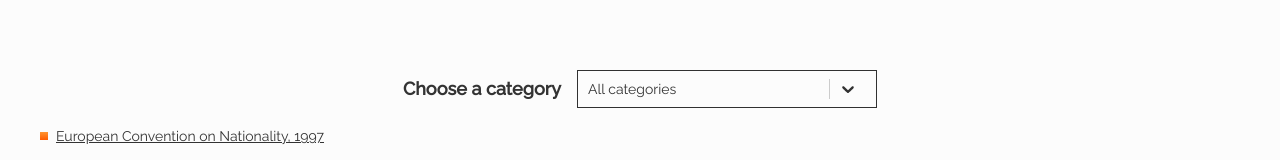
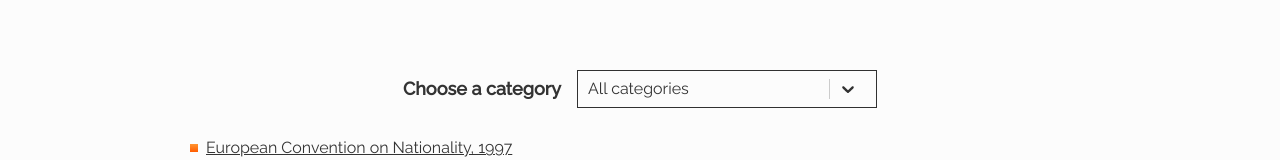
Before and after one commit to IraMira333/next-lawyer, a Next.js app: page /en/legislation in a window 1280 px wide. Shown: the part 609-769 px from the top of the page. Built offline with nearby package versions, Linux system fonts and the light colour scheme.

Commit message:
Updated styles

```diff
--- a/src/components/Legislation/LegislationList.tsx
+++ b/src/components/Legislation/LegislationList.tsx
@@ -71,9 +71,9 @@ export const LegislationList = () => {
         );
 
   return (
-    <section className="px-4 py-10 tab:px-5 tab:py-[60px] pc:px-10 pc:pt-[100px]">
-      <div className="min-w-[288px] max-w-[600px] mx-auto tab:max-w-[900px] pc:max-w-[1800px]">
-        <div className="tab:flex gap-4 mb-4 justify-center items-center">
+    <section className="px-4 py-10 tab:px-5 tab:py-[60px] pc:px-10 pc:pt-[100px] tab:text-base">
+      <div className="min-w-[288px] max-w-[600px] mx-auto tab:max-w-[700px] pc:max-w-[900px]">
+        <div className="tab:flex gap-4 mb-5 pc:mb-7 justify-center items-center">
           <h3
             id="category"
             className="text-base leading-[21px] tab:text-lg font-semibold mb-4 tab:mb-0"
```
